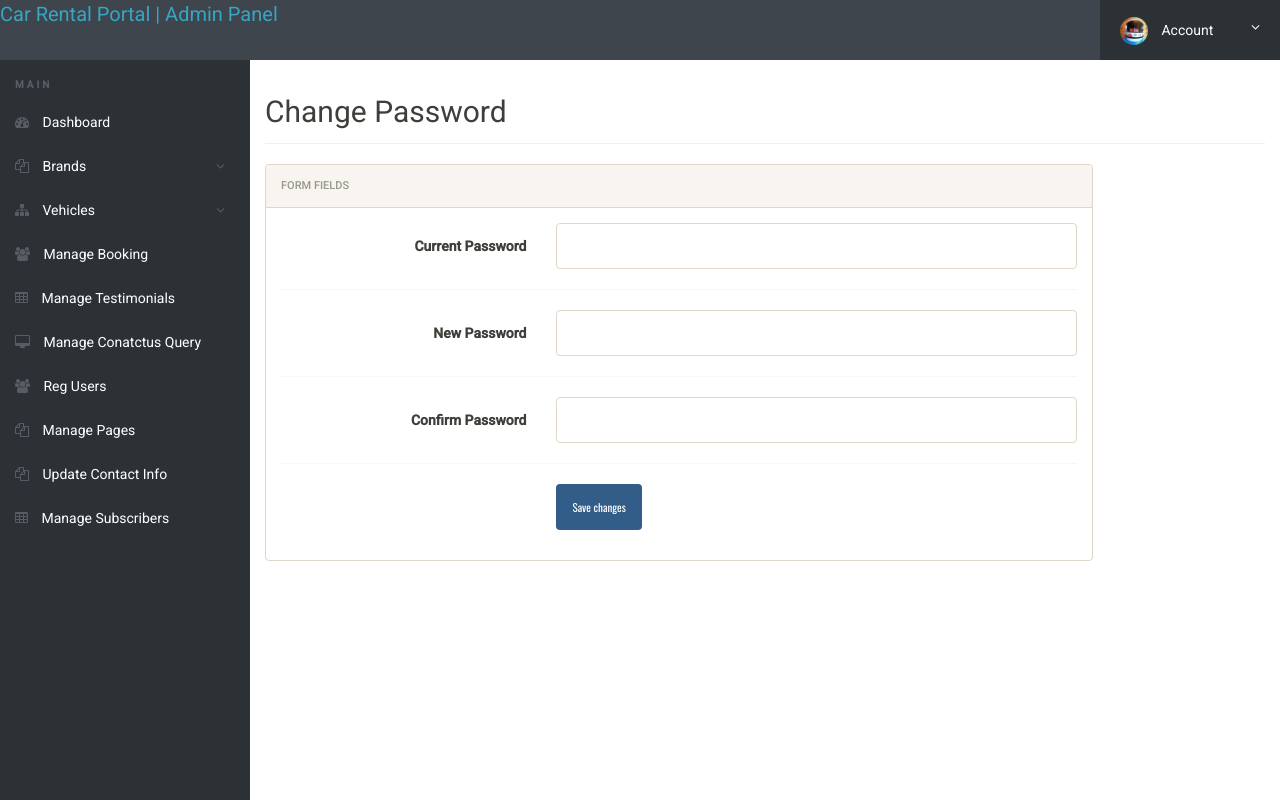
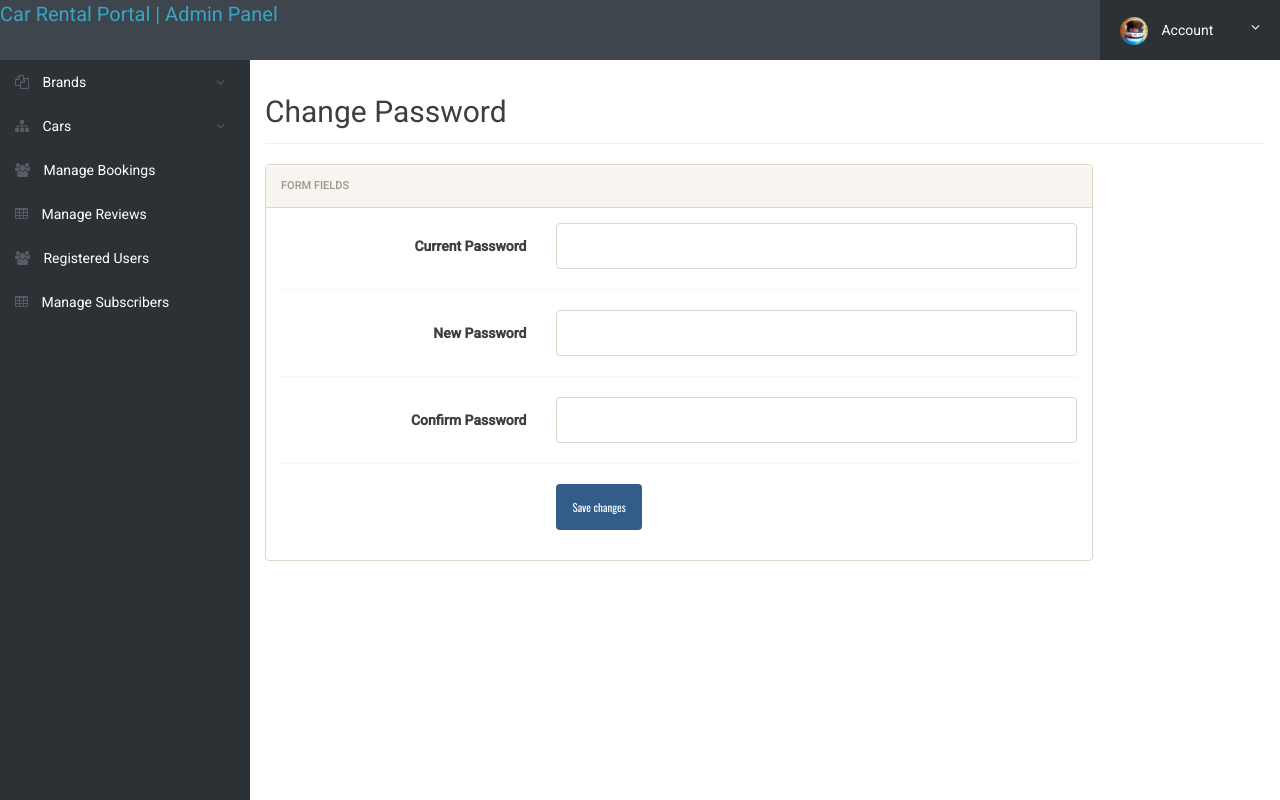
Before and after one commit to bapspatil/CarRentalPortal, a PHP site: page /admin/change-password.php in a window 1280 px wide. Run offline with PHP 8.4, Linux system fonts and the light colour scheme; a user stored in the database is signed in; data that the repository does not hold is empty.

Commit message:
Made some changes in Admin Dashboard

```diff
--- a/carrental/admin/includes/leftbar.php
+++ b/carrental/admin/includes/leftbar.php
@@ -1,29 +1,25 @@
 	<nav class="ts-sidebar">
 			<ul class="ts-sidebar-menu">
 
-				<li class="ts-label">Main</li>
-				<li><a href="dashboard.php"><i class="fa fa-dashboard"></i> Dashboard</a></li>
+				<!-- <li><a href="dashboard.php"><i class="fa fa-dashboard"></i> Dashboard</a></li> -->
 
 <li><a href="#"><i class="fa fa-files-o"></i> Brands</a>
 <ul>
-<li><a href="create-brand.php">Create Brand</a></li>
-<li><a href="manage-brands.php">Manage Brands</a></li>
+<li><a href="create-brand.php">List A Brand</a></li>
+<li><a href="manage-brands.php">Manage Existing Brands</a></li>
 </ul>
 </li>
 
-<li><a href="#"><i class="fa fa-sitemap"></i> Vehicles</a>
+<li><a href="#"><i class="fa fa-sitemap"></i> Cars</a>
 					<ul>
-						<li><a href="post-avehical.php">Post a Vehicle</a></li>
-						<li><a href="manage-vehicles.php">Manage Vehicles</a></li>
+						<li><a href="post-avehical.php">List A Car</a></li>
+						<li><a href="manage-vehicles.php">Manage Existing Cars</a></li>
 					</ul>
 				</li>
-				<li><a href="manage-bookings.php"><i class="fa fa-users"></i> Manage Booking</a></li>
+				<li><a href="manage-bookings.php"><i class="fa fa-users"></i> Manage Bookings</a></li>
 
-				<li><a href="testimonials.php"><i class="fa fa-table"></i> Manage Testimonials</a></li>
-				<li><a href="manage-conactusquery.php"><i class="fa fa-desktop""></i> Manage Conatctus Query</a></li>
-				<li><a href="reg-users.php"><i class="fa fa-users"></i> Reg Users</a></li>
-			<li><a href="manage-pages.php"><i class="fa fa-files-o"></i> Manage Pages</a></li>
-			<li><a href="update-contactinfo.php"><i class="fa fa-files-o"></i> Update Contact Info</a></li>
+				<li><a href="testimonials.php"><i class="fa fa-table"></i> Manage Reviews</a></li>
+				<li><a href="reg-users.php"><i class="fa fa-users"></i> Registered Users</a></li>
 
 			<li><a href="manage-subscribers.php"><i class="fa fa-table"></i> Manage Subscribers</a></li>
 
```
